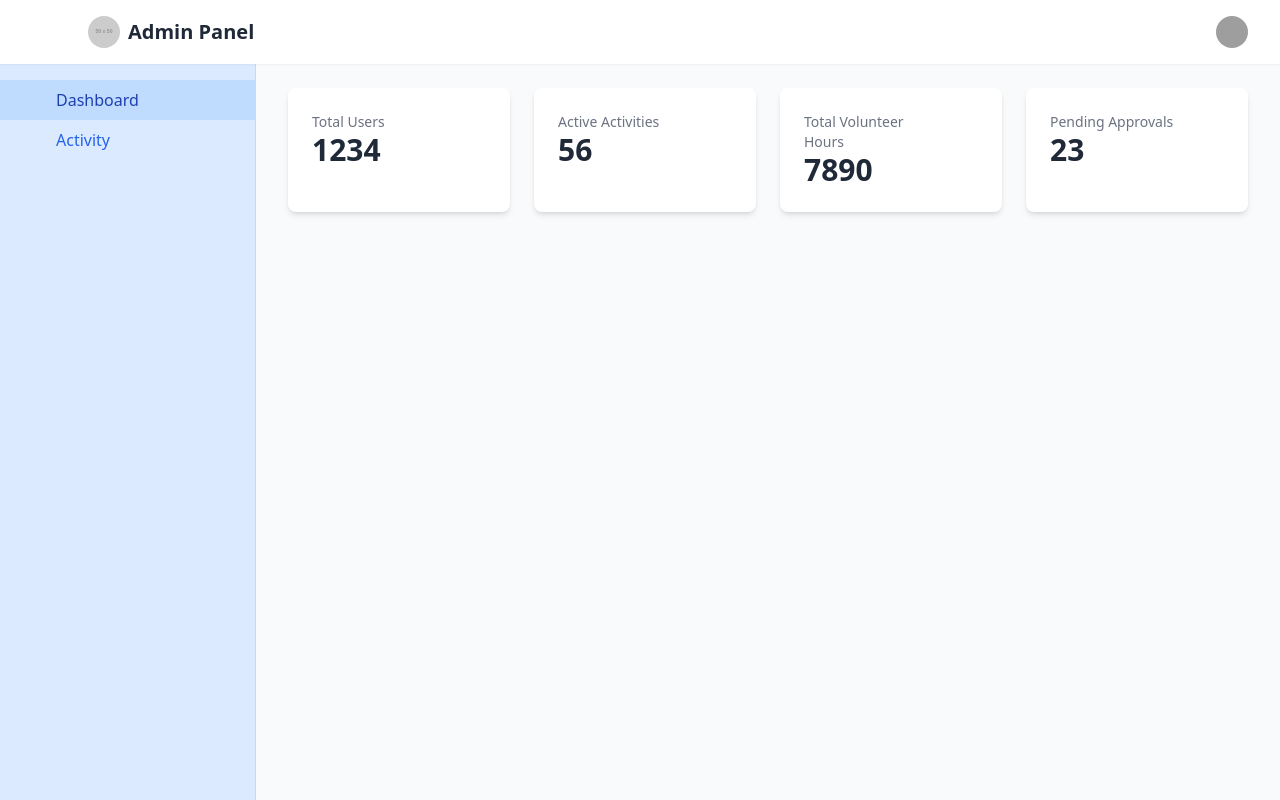
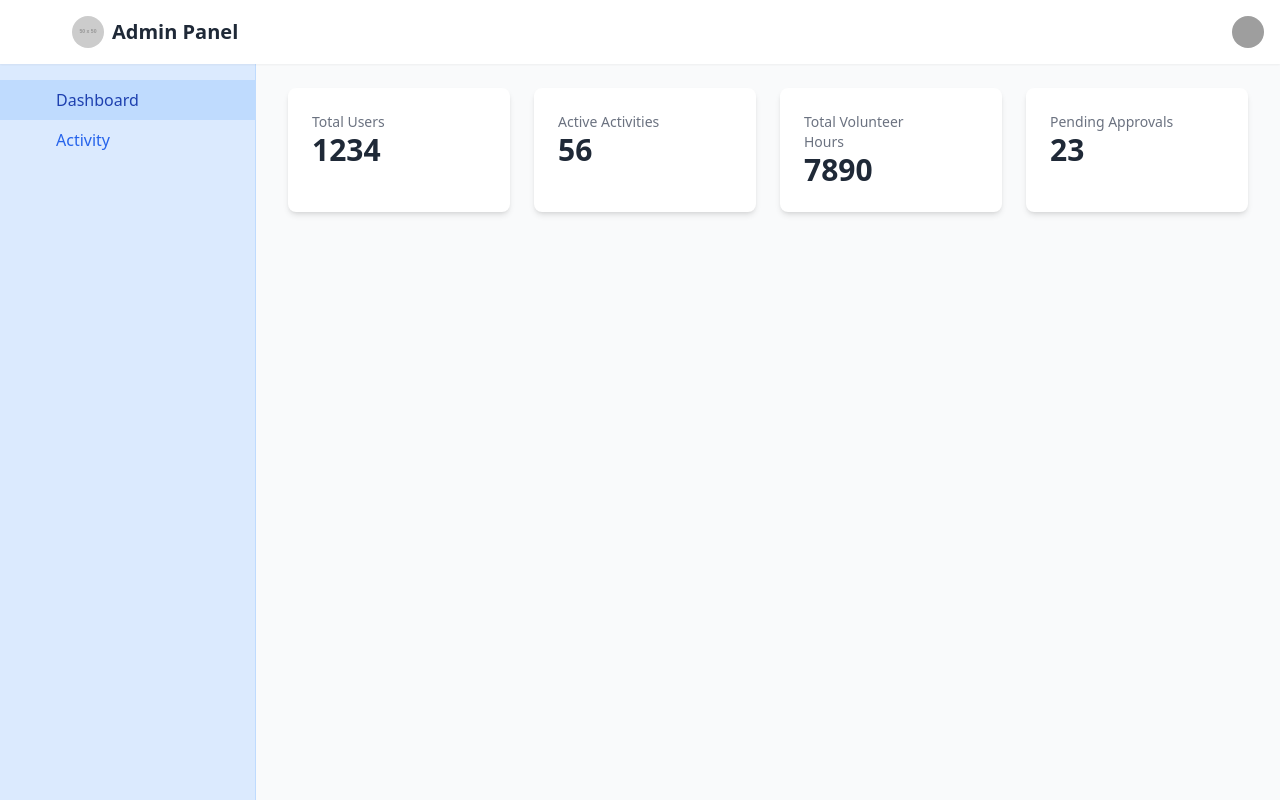
Before and after one commit to ActiVol/ActiVol-FrontEnd, a Vue app: page /admin in a window 1280 px wide. Built offline with nearby package versions, Linux system fonts and the light colour scheme; grey boxes are pictures that could not be loaded; some icons are missing.

Commit message:
fix: Admin Panel header menu layout

```diff
--- a/src/views/Admin/AdminPanel.vue
+++ b/src/views/Admin/AdminPanel.vue
@@ -23,7 +23,7 @@
         <div class="flex-1 flex flex-col overflow-hidden">
             <!-- Top navbar -->
             <header class="bg-white shadow-sm fixed w-full top-0 z-30">
-                <div class="max-w-full px-4 sm:px-6 lg:px-8">
+                <div class="max-w-full px-2 sm:px-4">
                     <div class="flex justify-between h-16">
                         <div class="flex items-center">
                             <!-- Mobile menu button -->
```
